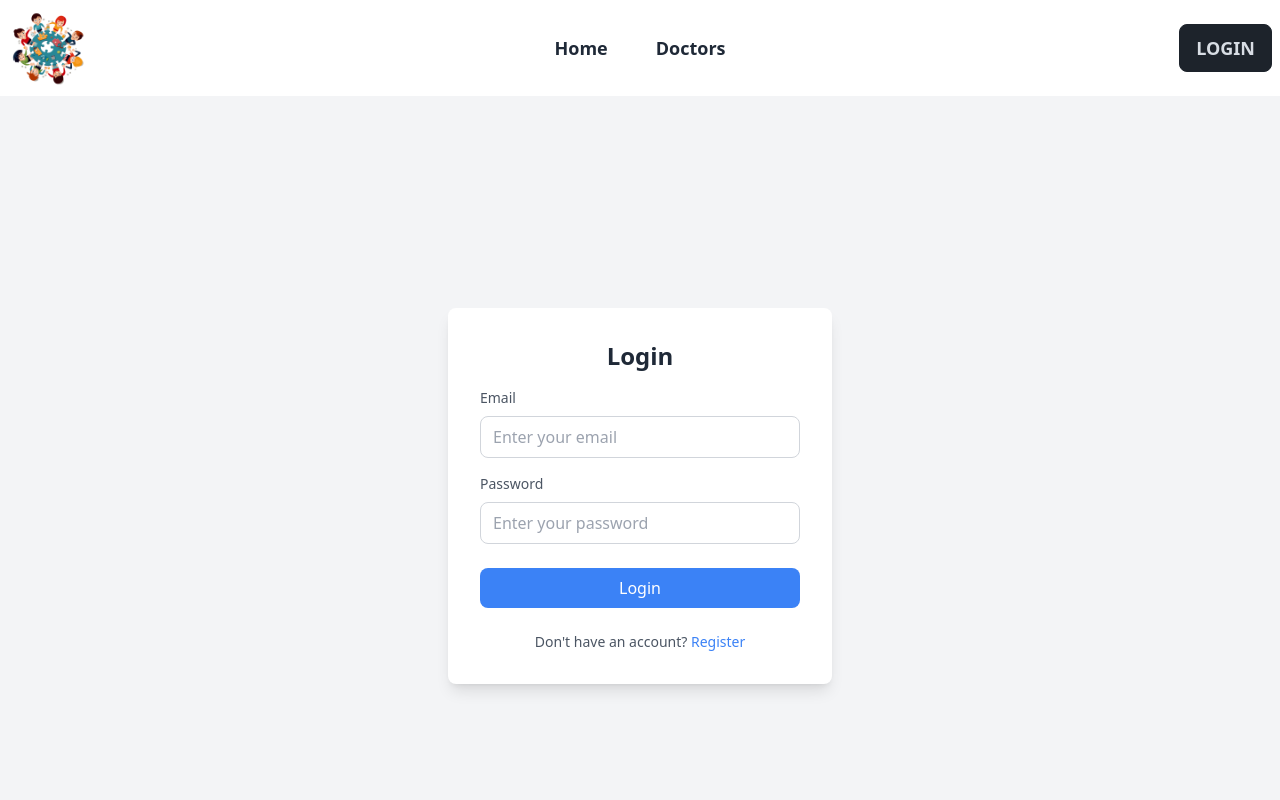
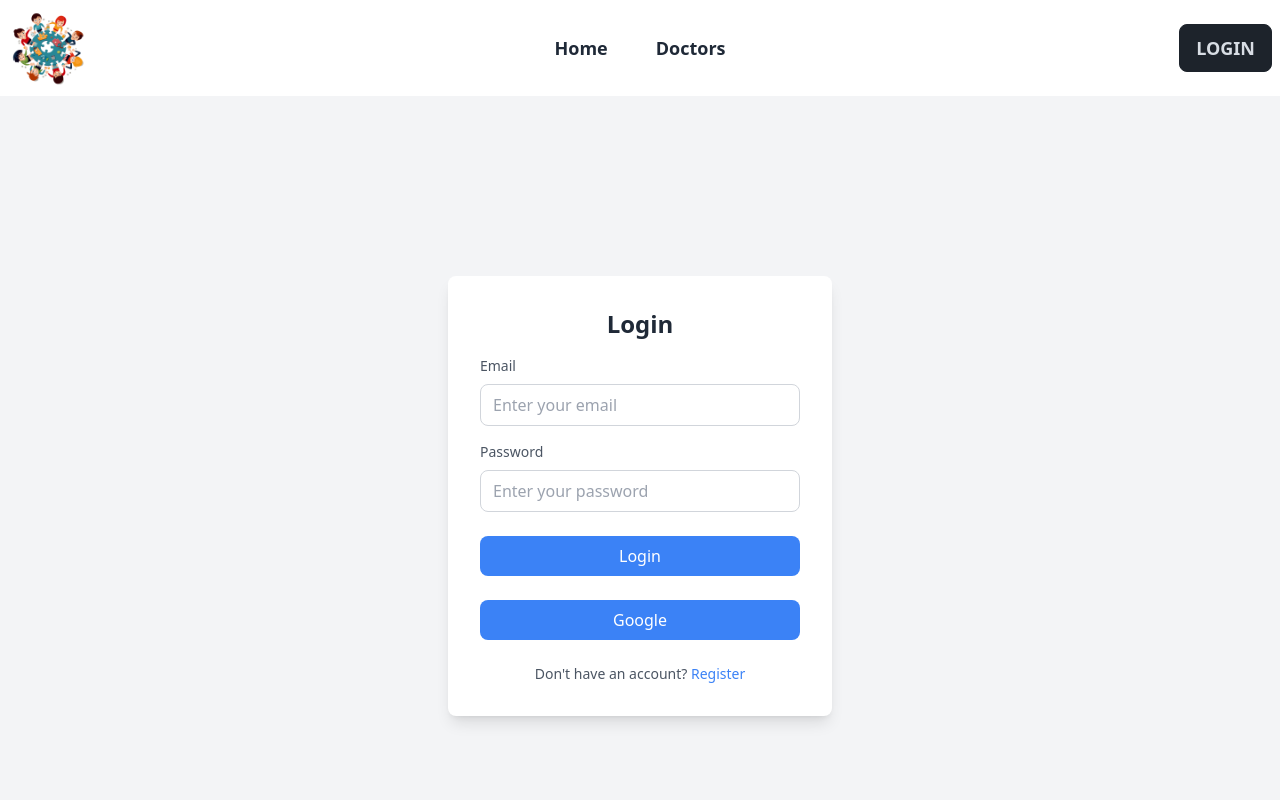
Before and after one commit to liton61/health-clinic, a React (Vite) app: page /login in a window 1280 px wide. Shown: the top 800 px of the page. Built offline with nearby package versions, Linux system fonts and the light colour scheme; no server answers.

Commit message:
google signIn added

```diff
--- a/src/components/Login/Login.jsx
+++ b/src/components/Login/Login.jsx
@@ -3,8 +3,19 @@ import { useContext, useState } from 'react';
 import { AuthContext } from '../Provider/AuthProvider';
 import { useLocation, useNavigate } from 'react-router-dom';
 import Swal from 'sweetalert2';
+import { GoogleAuthProvider, getAuth, signInWithPopup } from "firebase/auth";
+
 
 const Login = () => {
+    const auth = getAuth();
+    const provider = new GoogleAuthProvider();
+    const googleLogin = () => {
+        signInWithPopup(auth, provider)
+            .then(res => console.log(res))
+            .catch(error => console.log(error))
+    }
+
+
     const { signIn } = useContext(AuthContext);
     const location = useLocation();
     const navigate = useNavigate();
@@ -69,6 +80,9 @@ const Login = () => {
                         <div className="mb-6">
                             <button type="submit" className="w-full bg-blue-500 text-white py-2 px-4 rounded-lg hover:bg-blue-600 focus:outline-none focus:bg-blue-600">Login</button>
                         </div>
+                        <div className="mb-6">
+                            <button onClick={googleLogin} type="submit" className="w-full bg-blue-500 text-white py-2 px-4 rounded-lg hover:bg-blue-600 focus:outline-none focus:bg-blue-600">Google</button>
+                        </div>
                     </form>
                     <p className="text-gray-600 text-sm text-center">Don't have an account? <a href="/register" className="text-blue-500">Register</a></p>
                 </div>
```
